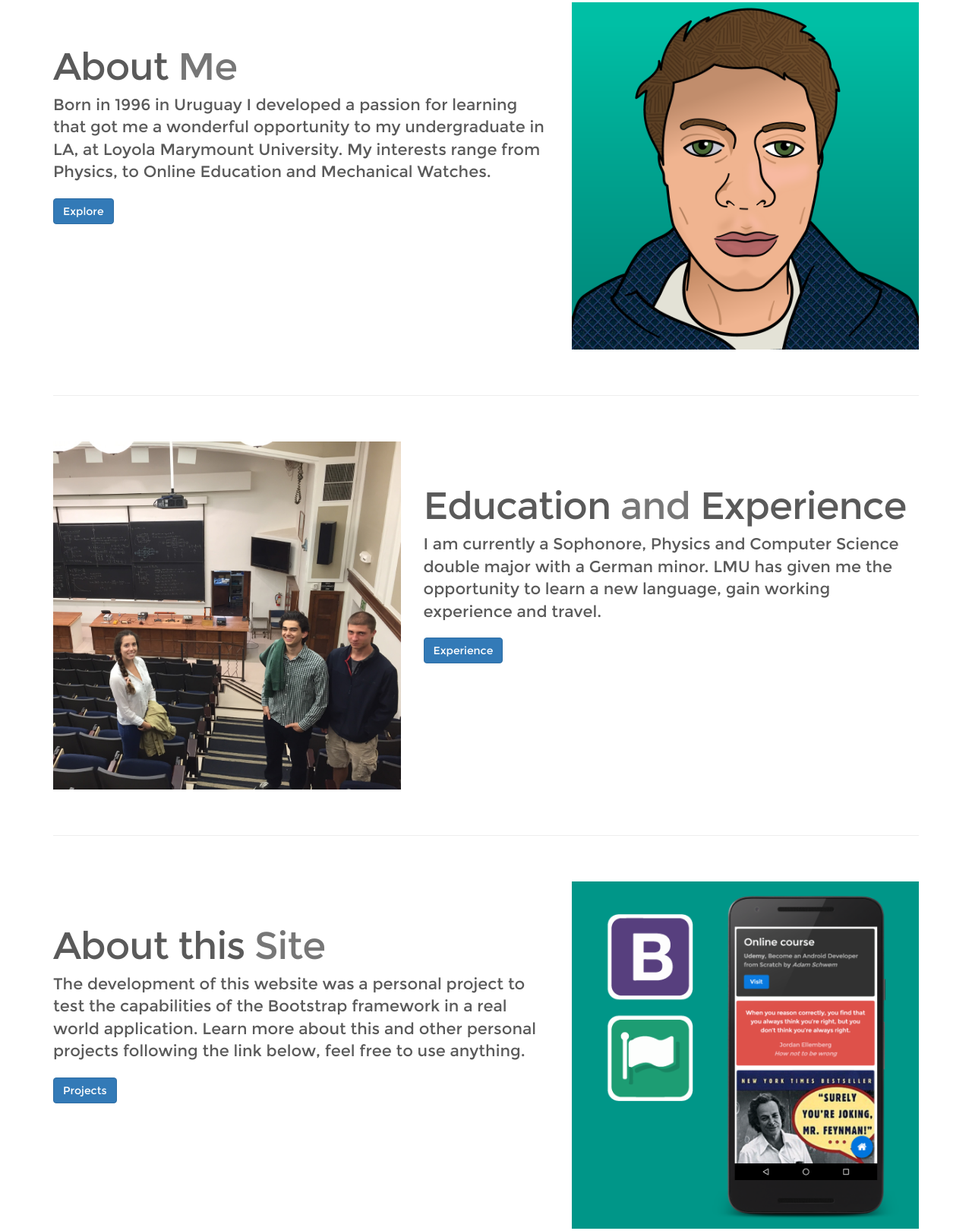
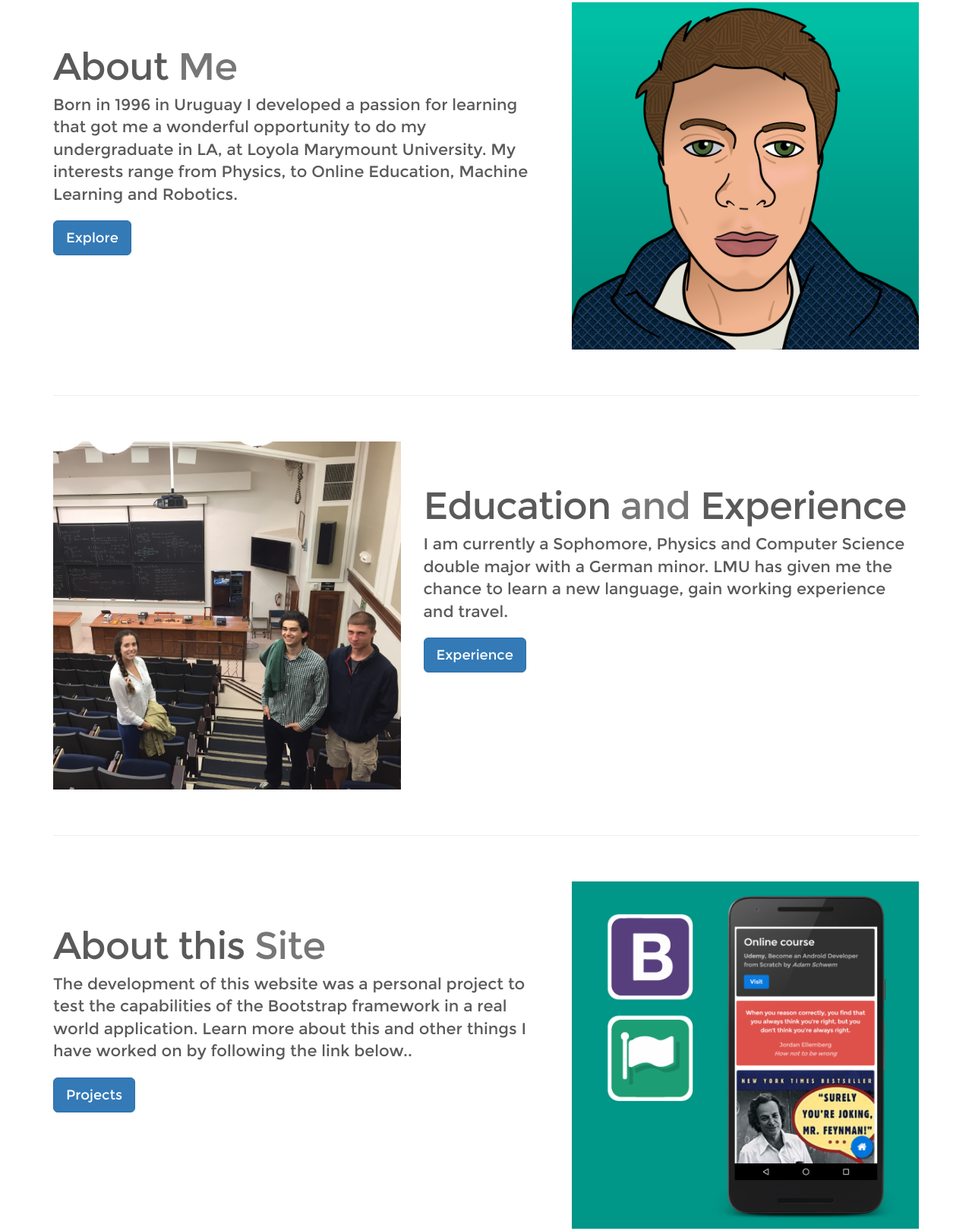
Before and after one commit to juanjoneri/juanjoneri.github.io, a plain HTML site: page index.html in a window 1280 px wide. Shown: the part 554-2174 px from the top of the page at 76% size. Drawn offline with Linux system fonts and the light colour scheme.

Commit message:
slight change text and bigger buttons

```diff
--- a/index.html
+++ b/index.html
@@ -85,9 +85,9 @@
     <div class="row featurette"><!--featurette 1-->
         <div class="col-sm-6 col-md-7">
             <h2 class="featurette-heading">About <span class="text-muted">Me </span></h2>
-            <p class="lead">Born in 1996 in Uruguay I developed a passion for learning that got me a wonderful opportunity to my undergraduate in LA, at Loyola Marymount University.
-                My interests range from Physics, to Online Education and Mechanical Watches.</p>
-            <p><a class="btn btn-primary" href="favourites.html" role="button">Explore</a></p>
+            <p class="lead">Born in 1996 in Uruguay I developed a passion for learning that got me a wonderful opportunity to do my undergraduate in LA, at Loyola Marymount University.
+                My interests range from Physics, to Online Education, Machine Learning and Robotics.</p>
+            <p><a class="btn btn-lg btn-primary" href="favourites.html" role="button">Explore</a></p>
             <p><br></p>
         </div>
         <div class="col-sm-6 col-md-5">
@@ -100,8 +100,8 @@
     <div class="row featurette"><!--featurette 2-->
         <div class="col-sm-6 col-sm-push-6 col-md-7 col-md-push-5">
             <h2 class="featurette-heading">Education <span class="text-muted">and</span> Experience</h2>
-            <p class="lead">I am currently a Sophonore, Physics and Computer Science double major with a German minor. LMU has given me the opportunity to learn a new language, gain working experience and travel.</p><!--do research-->
-            <p><a class="btn btn-primary" href="experience.html" role="button">Experience</a></p>
+            <p class="lead">I am currently a Sophomore, Physics and Computer Science double major with a German minor. LMU has given me the chance to learn a new language, gain working experience and travel.</p><!--do research-->
+            <p><a class="btn btn-lg btn-primary" href="experience.html" role="button">Experience</a></p>
             <p><br></p>
         </div>
         <div class="col-sm-6 col-sm-pull-6 col-md-5 col-md-pull-7">
@@ -115,8 +115,8 @@
         <div class="col-sm-6 col-md-7">
             <h2 class="featurette-heading">About this <span class="text-muted">Site </span></h2>
             <p class="lead">The development of this website was a personal project to test the capabilities of the Bootstrap framework in a real world application.
-                Learn more about this and other personal projects following the link below, feel free to use anything.</p>
-            <p><a class="btn btn-primary" href="projects.html" role="button">Projects</a></p>
+                Learn more about this and other things I have worked on by following the link below..</p>
+            <p><a class="btn btn-lg btn-primary" href="projects.html" role="button">Projects</a></p>
             <p><br></p>
         </div>
         <div class="col-sm-6 col-md-5">
```
